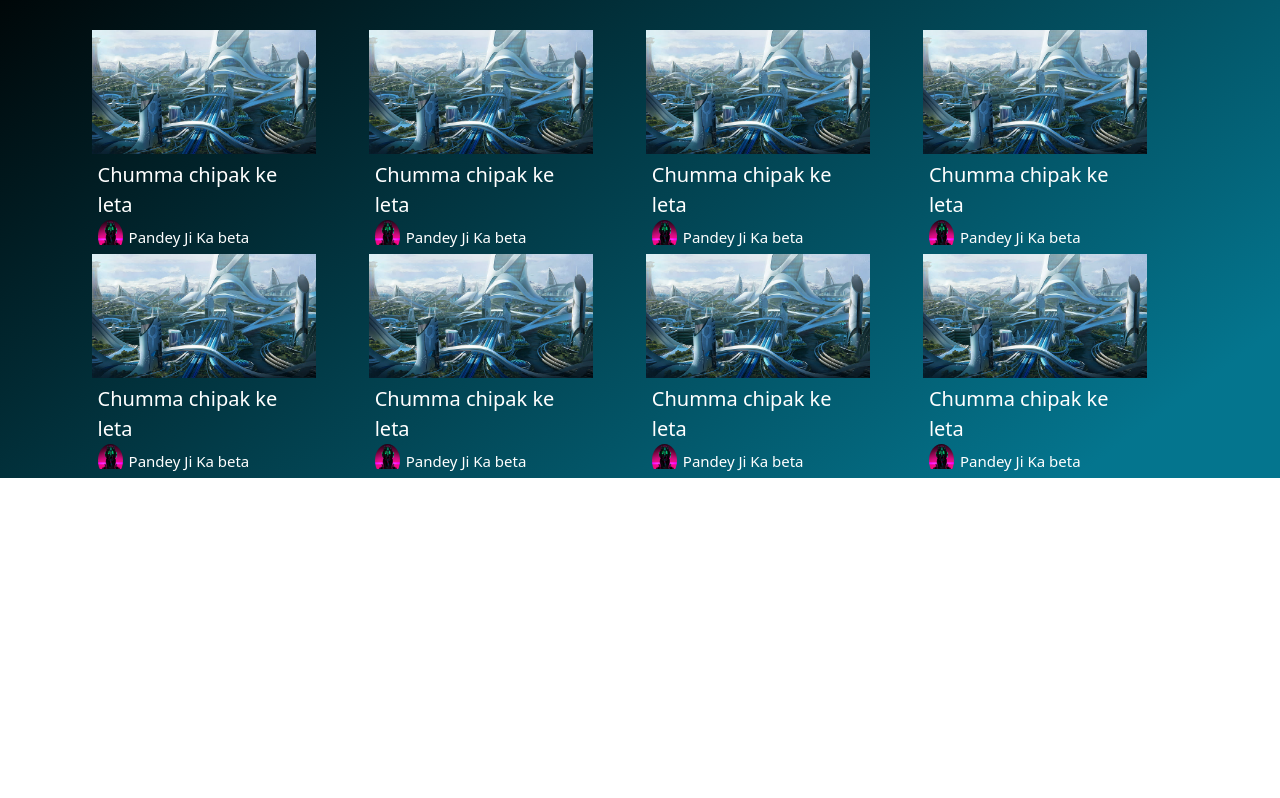
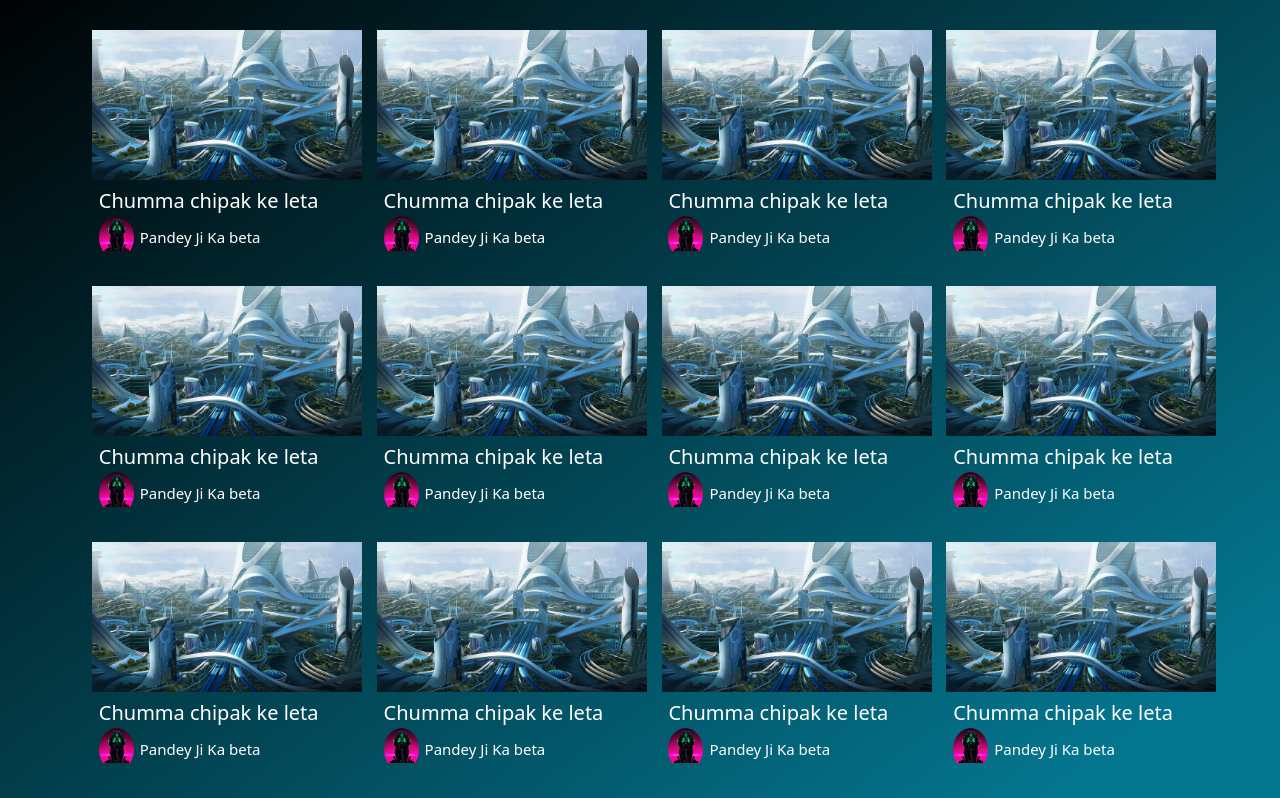
Before and after one commit to shivam-akhouri/blocktube, a Next.js app: page / in a window 1280 px wide. Shown: the part 319-1117 px from the top of the page. Before the commit the page ends 800 px from the top, so only its background shows below. Built offline with nearby package versions, Linux system fonts and the light colour scheme.

Commit message:
Reefined NavBar animation

```diff
--- a/components/core/SideBar/SideBar.module.css
+++ b/components/core/SideBar/SideBar.module.css
@@ -74,15 +74,24 @@
     position: relative;
     top: -55%;
     left: 40%;
+    transition: 0.5s;
+    overflow: hidden;
     /* transform: translateY(10px); */
 
 }
 .sideBarElement{
     position: relative;
     height: 28px;
+    /* left: -300px; */
     /* position: absolute; */
 }
 
+.sideBarElementActive{
+    position: relative;
+    height: 28px;
+
+    /* position: absolute; */
+}
 .sidebarActive{
     /* background: rgba( 0, 0, 0, 0.25 ); */
     /* box-shadow: 0 8px 32px 0 rgba( 31, 38, 135, 0.37 ); */
@@ -94,5 +103,12 @@
 }
 
 .inactiveText{
-    display: none;
+    width: 0px;
+    display: block;
+    margin-left: 1em;
+    margin-top: -1em;
+    position: relative;
+    top: -55%;
+    left: 40%;
+    overflow: hidden;
 }
--- a/components/core/VideoThumbNail/VideoThumbNail.js
+++ b/components/core/VideoThumbNail/VideoThumbNail.js
@@ -11,7 +11,7 @@ const VideoThumbNail = (props) => {
             <p>{props.title}</p>
             <div className={styles.channelInfo}>
                 <div className = {styles.pfp}>
-                <Image src =  {props.profilePicture} width = {25} height = {25}/>
+                <Image src =  {props.profilePicture} width = {35} height = {35}/>
                 </div>
                 <p>{props.channel}</p>
             </div>
--- a/components/core/VideoThumbNail/VideoThumbNail.module.css
+++ b/components/core/VideoThumbNail/VideoThumbNail.module.css
@@ -1,8 +1,8 @@
 .ThumbNail{
     color: #fff;
     /* background-color: #fff; */
-    width: 14em;
-    height: 14em;
+    width: 17em;
+    height: 16em;
     margin-top: em;
     margin-right: auto;
 }
--- a/pages/index.js
+++ b/pages/index.js
@@ -51,6 +51,12 @@ export default function Home() {
             <VideoThumbNail src = {thumbNail} channel="Pandey Ji Ka beta" title = "Chumma chipak ke leta" profilePicture = {pfp}/>
             <VideoThumbNail src = {thumbNail} channel="Pandey Ji Ka beta" title = "Chumma chipak ke leta" profilePicture = {pfp}/>
           </div>
+          <div className={styles.videoRow}>
+            <VideoThumbNail src = {thumbNail} channel="Pandey Ji Ka beta" title = "Chumma chipak ke leta" profilePicture = {pfp}/>
+            <VideoThumbNail src = {thumbNail} channel="Pandey Ji Ka beta" title = "Chumma chipak ke leta" profilePicture = {pfp}/>
+            <VideoThumbNail src = {thumbNail} channel="Pandey Ji Ka beta" title = "Chumma chipak ke leta" profilePicture = {pfp}/>
+            <VideoThumbNail src = {thumbNail} channel="Pandey Ji Ka beta" title = "Chumma chipak ke leta" profilePicture = {pfp}/>
+          </div>
         </div>
       </div>
     </div>
--- a/styles/Home.module.css
+++ b/styles/Home.module.css
@@ -143,7 +143,7 @@
   flex-direction: column;
   margin-left: 2em;
   margin-top: 1em;
-  width: 85%;
+  width: 88%;
 }
 
 .blockTubeTitle{
@@ -164,14 +164,14 @@
 .mainCard{
   background: #D9D9D9;
   height: 30vh;
-  width: 97%;
+  width: 100%;
   margin-top: 1em;
   margin-bottom: 2em;
 }
 
 .videoRow{
   display: flex;
-  width: 97%;
+  width: 100%;
 
 }
 
```
